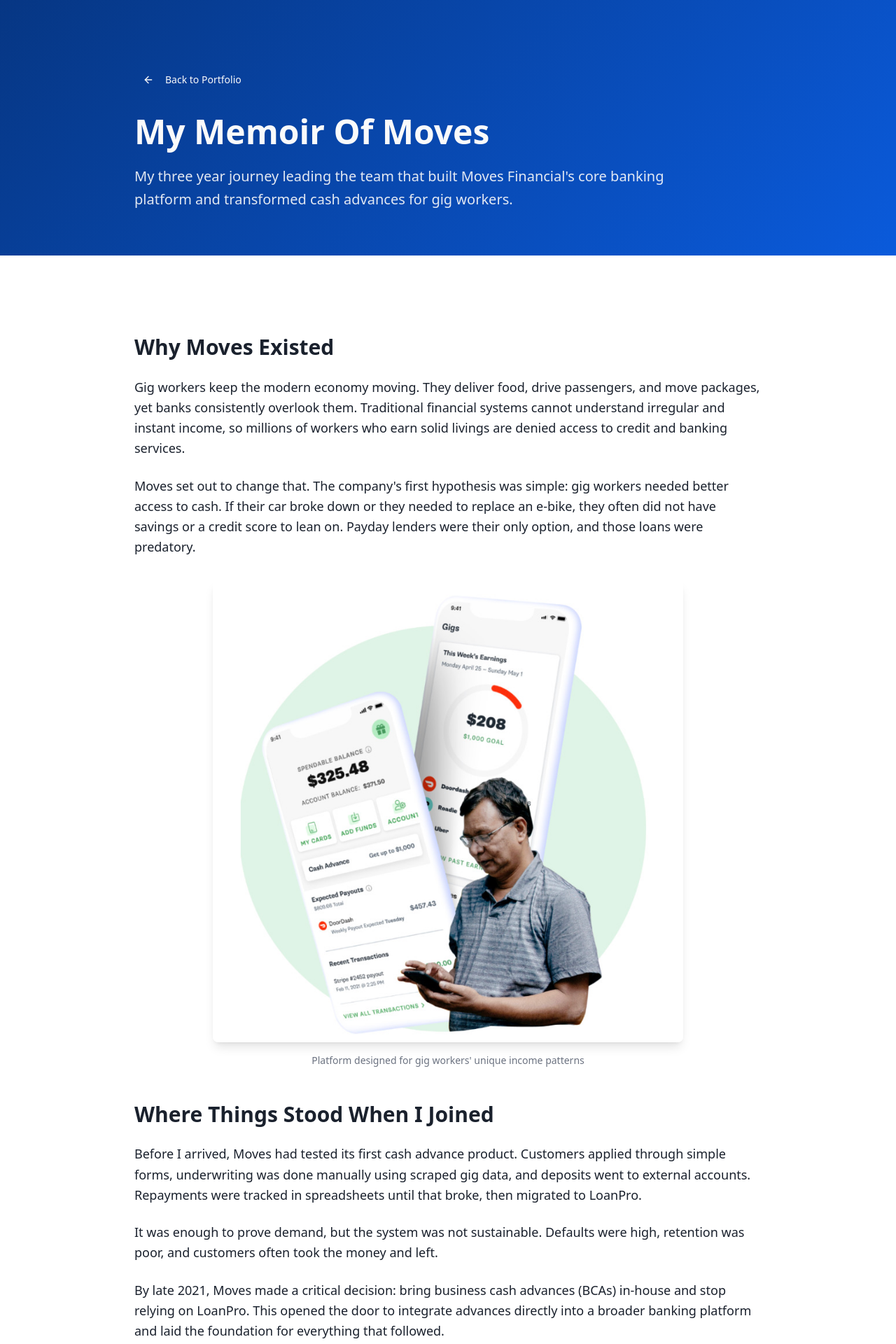
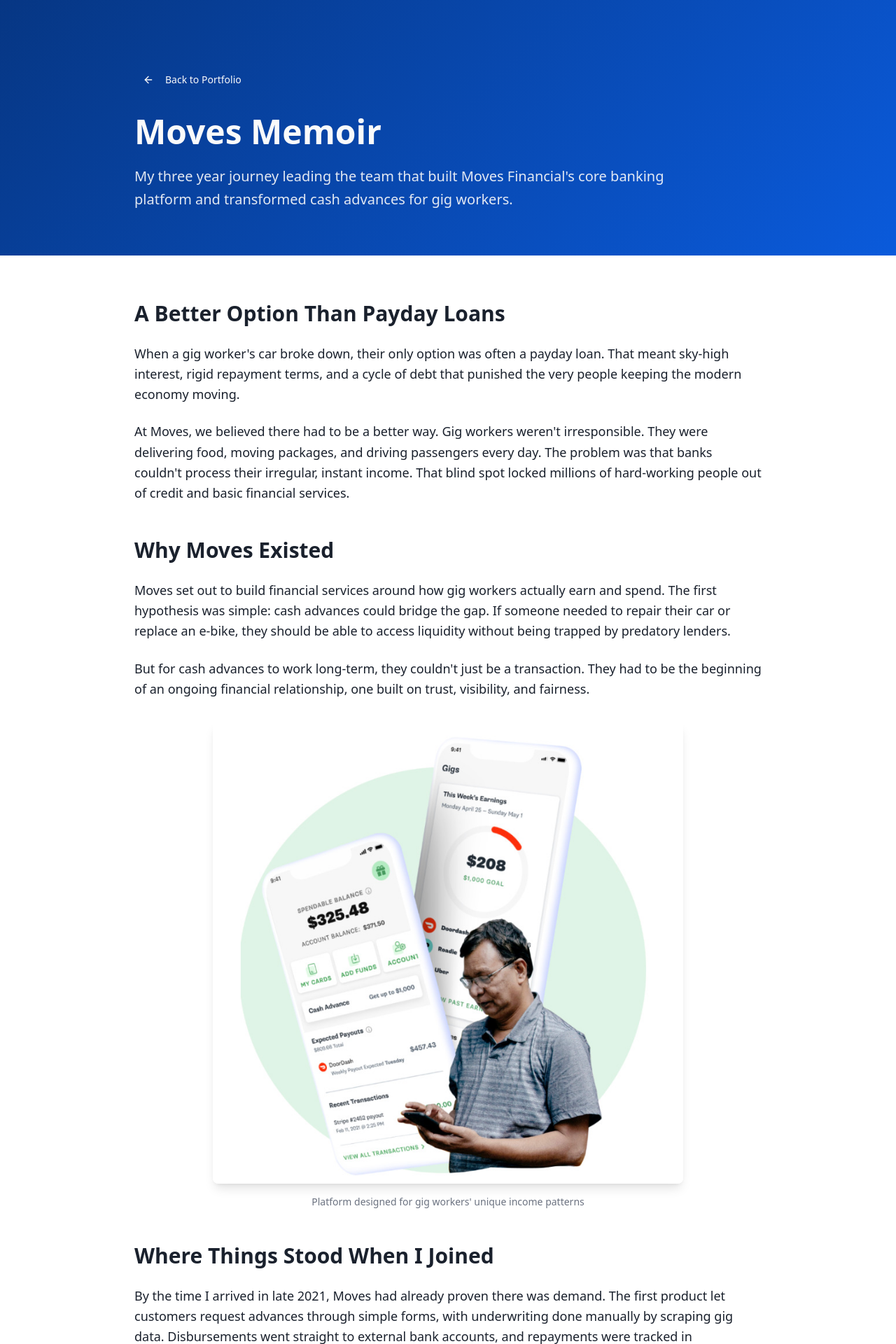
Before and after one commit to lmdncn/liam-duncan-development, a React (Vite) app: page /liam-duncan-development/experience/moves in a window 1280 px wide. Shown: the top 1920 px of the page at 70% size. Built offline with nearby package versions, Linux system fonts and the light colour scheme.

Commit message:
Feature: Moves content update and styling

```diff
--- a/src/pages/ExperienceMoves.tsx
+++ b/src/pages/ExperienceMoves.tsx
@@ -17,7 +17,7 @@
   return (
     <div className="min-h-screen bg-background">
       <SEO
-        title="My Memoir Of Moves - Liam Duncan"
+        title="Moves Memoir - Liam Duncan"
         description="My three year journey leading the team that built Moves Financial's core banking platform and transformed cash advances for gig workers."
         image={OG_IMAGES.resume}
         url="/experience/moves"
@@ -43,7 +43,7 @@
 
             <div className="text-primary-foreground">
               <h1 className="text-4xl md:text-5xl font-bold mb-6">
-                My Memoir Of Moves
+                Moves Memoir
               </h1>
               <p className="text-xl opacity-90 max-w-3xl leading-relaxed">
                 My three year journey leading the team that built Moves Financial's core banking platform and transformed cash advances for gig workers.
@@ -60,13 +60,25 @@
             <article className="prose prose-xl max-w-none">
 
             <section>
+              <h2 className="text-3xl font-bold mt-0 mb-6 text-foreground leading-tight">A Better Option Than Payday Loans</h2>
+              <div className="space-y-6">
+                <p className="mb-6 text-foreground leading-relaxed text-lg font-light">
+                  When a gig worker's car broke down, their only option was often a payday loan. That meant sky-high interest, rigid repayment terms, and a cycle of debt that punished the very people keeping the modern economy moving.
+                </p>
+                <p className="mb-6 text-foreground leading-relaxed text-lg font-light">
+                  At Moves, we believed there had to be a better way. Gig workers weren't irresponsible. They were delivering food, moving packages, and driving passengers every day. The problem was that banks couldn't process their irregular, instant income. That blind spot locked millions of hard-working people out of credit and basic financial services.
+                </p>
+              </div>
+            </section>
+
+            <section>
               <h2 className="text-3xl font-bold mt-12 mb-6 text-foreground leading-tight">Why Moves Existed</h2>
               <div className="space-y-6">
                 <p className="mb-6 text-foreground leading-relaxed text-lg font-light">
-                  Gig workers keep the modern economy moving. They deliver food, drive passengers, and move packages, yet banks consistently overlook them. Traditional financial systems cannot understand irregular and instant income, so millions of workers who earn solid livings are denied access to credit and banking services.
+                  Moves set out to build financial services around how gig workers actually earn and spend. The first hypothesis was simple: cash advances could bridge the gap. If someone needed to repair their car or replace an e-bike, they should be able to access liquidity without being trapped by predatory lenders.
                 </p>
                 <p className="mb-6 text-foreground leading-relaxed text-lg font-light">
-                  Moves set out to change that. The company's first hypothesis was simple: gig workers needed better access to cash. If their car broke down or they needed to replace an e-bike, they often did not have savings or a credit score to lean on. Payday lenders were their only option, and those loans were predatory.
+                  But for cash advances to work long-term, they couldn't just be a transaction. They had to be the beginning of an ongoing financial relationship, one built on trust, visibility, and fairness.
                 </p>
               </div>
 
@@ -80,23 +92,19 @@
                   Platform designed for gig workers' unique income patterns
                 </figcaption>
               </figure>
-
             </section>
 
             <section>
               <h2 className="text-3xl font-bold mt-12 mb-6 text-foreground leading-tight">Where Things Stood When I Joined</h2>
               <div className="space-y-6">
                 <p className="mb-6 text-foreground leading-relaxed text-lg font-light">
-                  Before I arrived, Moves had tested its first cash advance product. Customers applied through simple forms, underwriting was done manually using scraped gig data, and deposits went to external accounts. Repayments were tracked in spreadsheets until that broke, then migrated to LoanPro.
+                  By the time I arrived in late 2021, Moves had already proven there was demand. The first product let customers request advances through simple forms, with underwriting done manually by scraping gig data. Disbursements went straight to external bank accounts, and repayments were tracked in spreadsheets until those collapsed under the weight of transactions. The company eventually migrated to LoanPro, but servicing was still clunky and defaults were high.
                 </p>
                 <p className="mb-6 text-foreground leading-relaxed text-lg font-light">
-                  It was enough to prove demand, but the system was not sustainable. Defaults were high, retention was poor, and customers often took the money and left.
+                  Customers often took the money and disappeared. Without an ecosystem to anchor them, retention was poor and margins unsustainable.
                 </p>
                 <p className="mb-6 text-foreground leading-relaxed text-lg font-light">
-                  By late 2021, Moves made a critical decision: bring business cash advances (BCAs) in-house and stop relying on LoanPro. This opened the door to integrate advances directly into a broader banking platform and laid the foundation for everything that followed.
-                </p>
-                <p className="mb-6 text-foreground leading-relaxed text-lg font-light">
-                  That is when I joined, right as the company was pivoting from a scrappy loan product to becoming a full financial services platform.
+                  That was when Moves made a critical decision: bring business cash advances (BCAs) in-house and stop relying on LoanPro. This pivot opened the door to integrate advances directly into a broader banking platform. It was also the moment I joined, just as the company was transforming from a scrappy loan provider into a full financial services platform.
                 </p>
               </div>
             </section>
@@ -119,19 +127,16 @@
                   <li className="text-foreground leading-relaxed text-lg font-light relative pl-6 before:content-['—'] before:absolute before:left-0 before:text-primary before:font-normal">Repayment and servicing</li>
                 </ul>
                 <p className="mb-6 text-foreground leading-relaxed text-lg font-light">
-                  It was the most formative chapter of my career, a mix of architecture, leadership, and product strategy tied directly to the financial lives of real people.
+                  It was the most formative chapter of my career. A mix of architecture, leadership, and product strategy tied directly to the financial lives of real people.
                 </p>
               </div>
             </section>
 
             <section>
-              <h2 className="text-3xl font-bold mt-12 mb-6 text-foreground leading-tight">Building the Platform</h2>
-              <div className="space-y-6">
-                <p className="mb-6 text-foreground leading-relaxed text-lg font-light">We focused on three strategic bets that defined the company's future:</p>
-
-                <div className="space-y-6">
+              <h2 className="text-3xl font-bold mt-12 mb-6 text-foreground leading-tight">The Three Bets That Defined Moves</h2>
+              <div className="space-y-8">
                   <div>
-                    <h3 className="text-2xl font-semibold mt-10 mb-5 text-foreground leading-tight">1. Onboarding and Time to Aha</h3>
+                    <h3 className="text-2xl font-semibold mt-0 mb-5 text-foreground leading-tight">1. Onboarding and Time to Aha</h3>
                     <div className="space-y-6">
                       <p className="mb-6 text-foreground leading-relaxed text-lg font-light">Signing up originally took weeks. KYC could stall, gig accounts were hard to link, and customers often dropped off before seeing value.</p>
                       <p className="mb-6 text-foreground leading-relaxed text-lg font-light">We redefined the "aha moment" as the first gig deposit into a Moves account. Everything in onboarding was redesigned to drive toward that milestone:</p>
@@ -144,7 +149,7 @@
                       </ul>
                       <p className="mb-6 text-foreground leading-relaxed text-lg font-light">The result: onboarding time shrank from a week or more to the same day, with many users hitting their "aha" moment the first time they opened the app.</p>
 
-                      <figure className="my-6">
+                      <figure className="my-8">
                         <img
                           src={whyChooseMovesImage}
                           alt="Four-step process: connect gig accounts, set up spending account, start depositing income, access cash advances"
@@ -159,7 +164,7 @@
                   </div>
 
                   <div>
-                    <h3 className="text-2xl font-semibold mt-10 mb-5 text-foreground leading-tight">2. Becoming the Primary Bank</h3>
+                    <h3 className="text-2xl font-semibold mt-12 mb-5 text-foreground leading-tight">2. Becoming the Primary Bank</h3>
                     <div className="space-y-6">
                       <p className="mb-6 text-foreground leading-relaxed text-lg font-light">Early on, customers treated Moves as a place to grab an advance, not a daily bank. To change that, we built features that turned Moves into their financial hub:</p>
                       <ul className="mb-8 space-y-3 list-none">
@@ -169,9 +174,9 @@
                         <li className="text-foreground leading-relaxed text-lg font-light relative pl-6 before:content-['—'] before:absolute before:left-0 before:text-primary before:font-normal">Real-time gig earnings insights</li>
                         <li className="text-foreground leading-relaxed text-lg font-light relative pl-6 before:content-['—'] before:absolute before:left-0 before:text-primary before:font-normal">Push-to-debit transfers via Astra</li>
                       </ul>
-                      <p className="mb-6 text-foreground leading-relaxed text-lg font-light">For many workers, Moves became their main spending account. This shift anchored customers, improved retention, and gave us richer data for smarter decisions.</p>
+                      <p className="mb-6 text-foreground leading-relaxed text-lg font-light">Over time, Moves became the primary spending account for many workers. This anchored customers, improved retention, and gave us richer data for smarter decisions.</p>
 
-                      <figure className="my-6">
+                      <figure className="my-8">
                         <img
                           src={gigFlowImage}
                           alt="App screens showing $54.60 balance, $25 cash advance, gig earnings dashboard, stock rewards, and profile with linked platforms"
@@ -185,7 +190,7 @@
                   </div>
 
                   <div>
-                    <h3 className="text-2xl font-semibold mt-10 mb-5 text-foreground leading-tight">3. Cash Advance Optimization</h3>
+                    <h3 className="text-2xl font-semibold mt-12 mb-5 text-foreground leading-tight">3. Cash Advance Optimization</h3>
                     <div className="space-y-6">
                       <p className="mb-6 text-foreground leading-relaxed text-lg font-light">Advances were the gateway product, but the early model was unsustainable. Defaults were high, margins were thin, and repayment was unreliable.</p>
                       <p className="mb-6 text-foreground leading-relaxed text-lg font-light">We built a proprietary system for cash advances:</p>
@@ -194,9 +199,9 @@
                         <li className="text-foreground leading-relaxed text-lg font-light relative pl-6 before:content-['—'] before:absolute before:left-0 before:text-primary before:font-normal">Disbursement directly into Moves Spending Accounts</li>
                         <li className="text-foreground leading-relaxed text-lg font-light relative pl-6 before:content-['—'] before:absolute before:left-0 before:text-primary before:font-normal">Repayment engine with flexible strategies: deposit-based, scheduled, instant, collections</li>
                       </ul>
-                      <p className="mb-6 text-foreground leading-relaxed text-lg font-light">This architecture allowed rapid iteration while maintaining consistency and compliance. By 2023, cash advances had become profitable, with collection rates climbing from 73 percent to 91 percent and gross margins reaching 50 percent.</p>
+                      <p className="mb-6 text-foreground leading-relaxed text-lg font-light">This architecture allowed rapid iteration while maintaining consistency and compliance. By 2023, collection rates climbed from 73 percent to 91 percent, gross margins reached 50 percent, and cash advances became a sustainable product instead of a loss leader.</p>
 
-                      <figure className="my-6">
+                      <figure className="my-8">
                         <img
                           src={bcaFlowImage}
                           alt="Three phone screens showing cash advance progression: $0 available with gig deposit setup, $250 available for request, $250 advanced confirmation"
@@ -208,14 +213,13 @@
                       </figure>
                     </div>
                   </div>
-                </div>
               </div>
             </section>
 
             <section>
               <h2 className="text-3xl font-bold mt-12 mb-6 text-foreground leading-tight">The Systems Behind It All</h2>
               <div className="space-y-6">
-                <p className="mb-6 text-foreground leading-relaxed text-lg font-light">Under the hood, we built an event-driven microservices architecture:</p>
+                <p className="mb-6 text-foreground leading-relaxed text-lg font-light">Under the hood, we built an event-driven microservices architecture that powered millions of dollars in daily transactions:</p>
                 <ul className="mb-8 space-y-3 list-none">
                   <li className="text-foreground leading-relaxed text-lg font-light relative pl-6 before:content-['—'] before:absolute before:left-0 before:text-primary before:font-normal">Redis Streams for event processing</li>
                   <li className="text-foreground leading-relaxed text-lg font-light relative pl-6 before:content-['—'] before:absolute before:left-0 before:text-primary before:font-normal">MongoDB for operational data</li>
@@ -230,7 +234,7 @@
                   <li className="text-foreground leading-relaxed text-lg font-light relative pl-6 before:content-['—'] before:absolute before:left-0 before:text-primary before:font-normal">Strategy and factory patterns for repayment flexibility</li>
                 </ul>
                 <p className="mb-6 text-foreground leading-relaxed text-lg font-light">
-                  This infrastructure powered millions of dollars in daily transactions, kept eligibility and repayments updated in real time, and gave customers transparency into their cash advance progress.
+                  This infrastructure kept eligibility and repayments updated in real time and gave customers full transparency into their cash advance progress.
                 </p>
               </div>
             </section>
```
